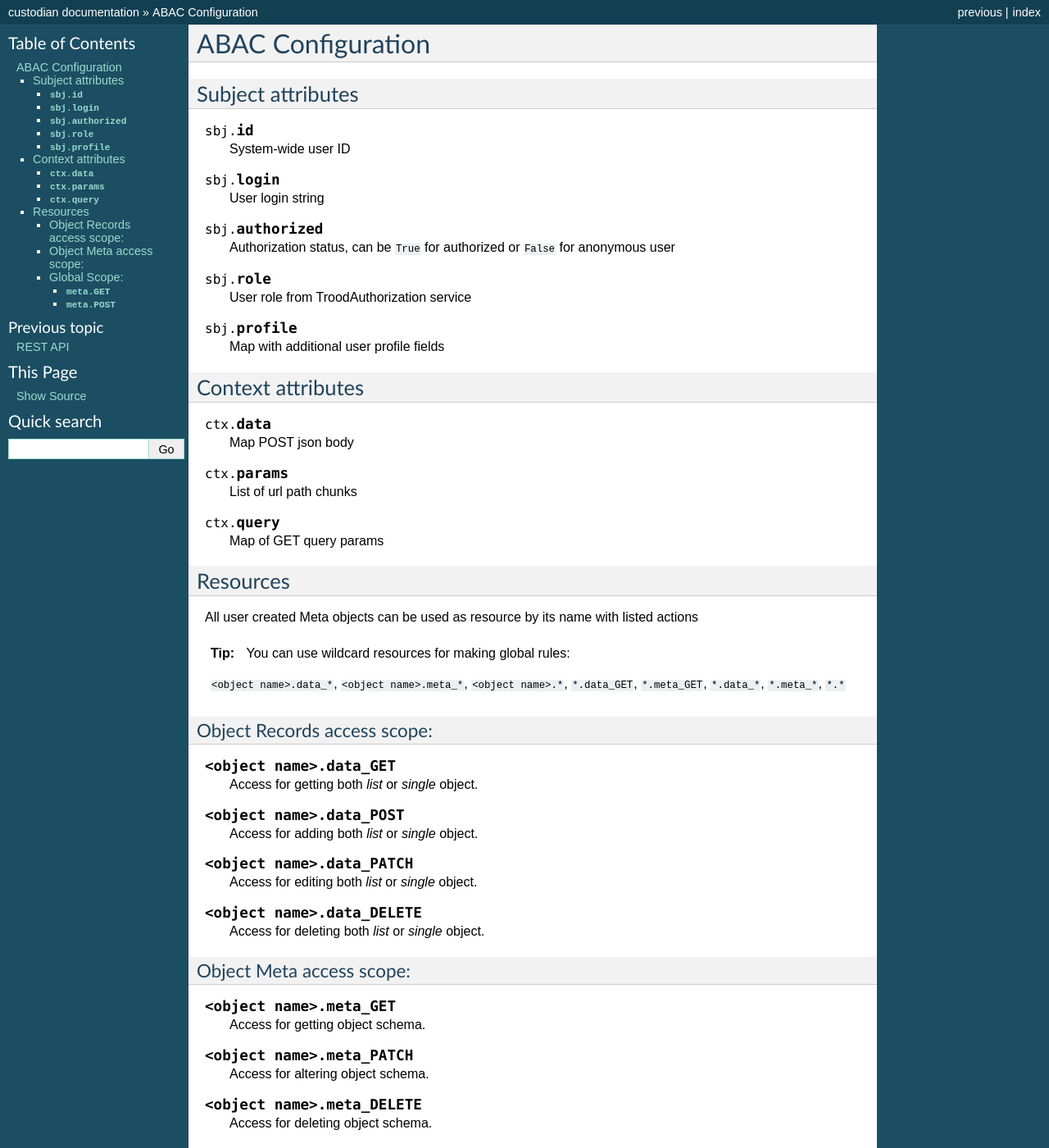
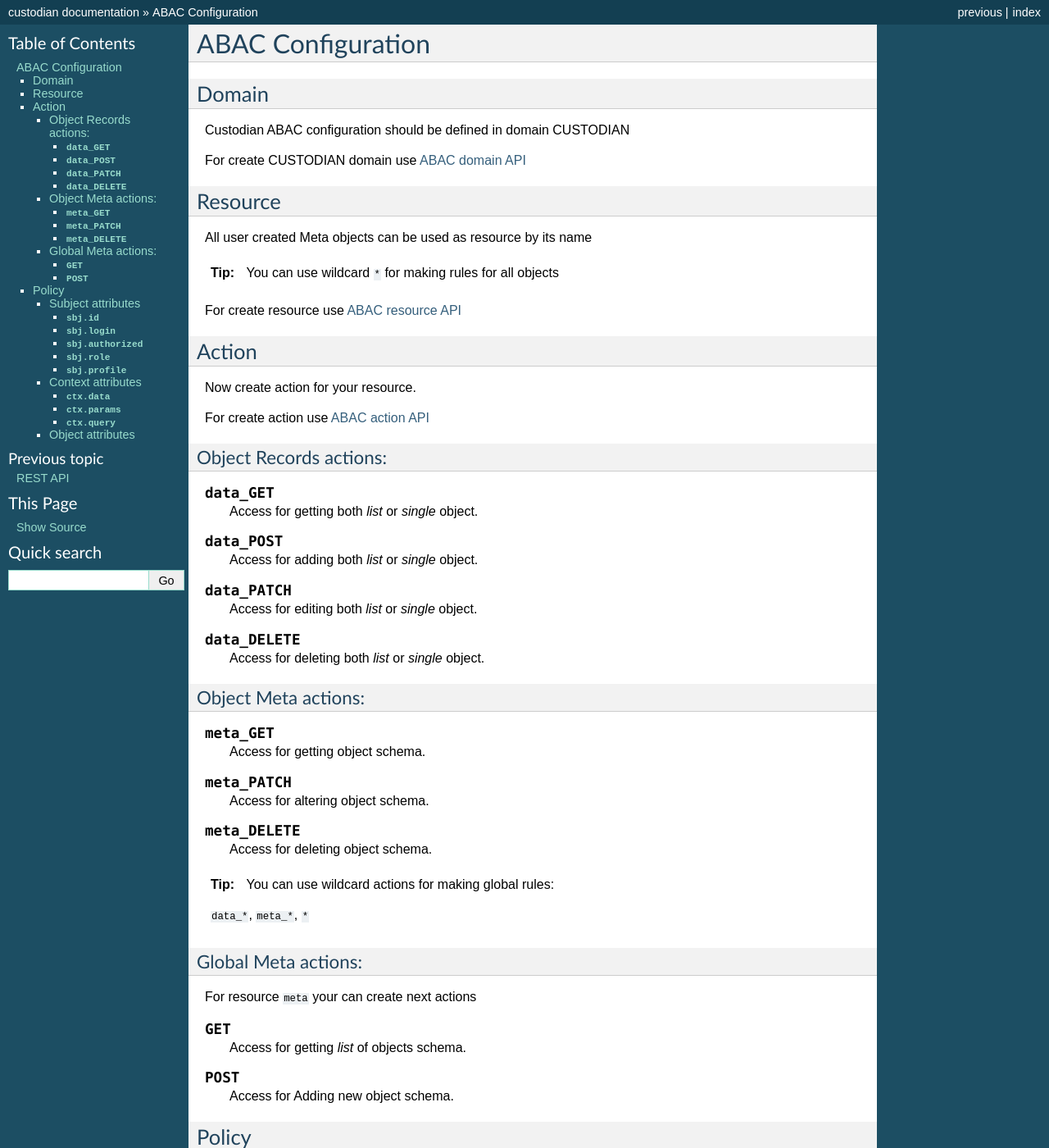
Before and after one commit to TroodInc/custodian, a Sphinx documentation site: the page built from docs/abac.rst, in a window 1280 px wide and 1400 px high. Shown: the whole window at 82% size. Built offline with Sphinx 7.4.7, drawn with Linux system fonts in a browser that asks for light colours; some of the changed text lies outside the part shown.

Commit message:
Update Custodian ABAC documentation (#145)
* Update Custodian ABAC documentation

* Update Custodian ABAC documentation (fix)

* Update Custodian ABAC documentation (fix)

```diff
--- a/docs/abac.rst
+++ b/docs/abac.rst
@@ -1,9 +1,107 @@
 ABAC Configuration
 ==================
 
+Domain
+-------
+
+Custodian ABAC configuration should be defined in domain CUSTODIAN
+
+.. _`ABAC domain API`: /troodcore/auth/rest-api.html#abac-domain
+
+For create CUSTODIAN domain use `ABAC domain API`_
+
+Resource
+---------
+
+All user created Meta objects can be used as resource by its name
+
+.. tip::
+
+    You can use wildcard ``*`` for making rules for all objects
+
+.. _`ABAC resource API`: /troodcore/auth/rest-api.html#abac-resource
+
+For create resource use `ABAC resource API`_
+
+Action
+-------
+
+Now create action for your resource.
+
+.. _`ABAC action API`: /troodcore/auth/rest-api.html#abac-action
+
+For create action use `ABAC action API`_
+
+Object Records actions:
+~~~~~~~~~~~~~~~~~~~~~~~~
+
+.. attribute:: data_GET
+
+    Access for getting both *list* or *single* object.
+
+.. attribute:: data_POST
+
+    Access for adding both *list* or *single* object.
+
+.. attribute:: data_PATCH
+
+    Access for editing both *list* or *single* object.
+
+.. attribute:: data_DELETE
+
+    Access for deleting both *list* or *single* object.
+
+Object Meta actions:
+~~~~~~~~~~~~~~~~~~~~~~~~~
+
+.. attribute:: meta_GET
+
+    Access for getting object schema.
+
+
+.. attribute:: meta_PATCH
+
+    Access for altering object schema.
+
+
+.. attribute:: meta_DELETE
+
+    Access for deleting object schema.
+
+
+.. tip::
+
+    You can use wildcard actions for making global rules:
+
+    ``data_*``, ``meta_*``, ``*``
+
+
+Global Meta actions:
+~~~~~~~~~~~~~~~~~~~~~~~~~~
+
+For resource ``meta`` your can create next actions
+
+.. attribute:: GET
+
+    Access for getting *list* of objects schema.
+
+.. attribute:: POST
+
+    Access for Adding new object schema.
+
+Policy
+-------
+
+Now you can create policy with rules
+
+.. _`ABAC policy API`: /troodcore/auth/rest-api.html#abac-policy
+
+For create policy use `ABAC policy API`_
+
+Rules can be configured on next attributes:
 
 Subject attributes
-------------------
+~~~~~~~~~~~~~~~~~~~~~
 
 .. attribute:: sbj.id
 
@@ -31,7 +129,7 @@
 
 
 Context attributes
-------------------
+~~~~~~~~~~~~~~~~~~~~~
 
 .. attribute:: ctx.data
 
@@ -47,68 +145,13 @@
 
     Map of GET query params
 
+Object attributes
+~~~~~~~~~~~~~~~~~~~~~
 
-Resources
-----------
+.. attribute:: obj.*
 
-All user created Meta objects can be used as resource by its name with listed actions
+    Object attributes contains all fields of Meta object
 
-.. tip::
+    .. important::
 
-    You can use wildcard resources for making global rules:
-
-    ``<object name>.data_*``, ``<object name>.meta_*``, ``<object name>.*``, ``*.data_GET``, ``*.meta_GET``, ``*.data_*``, ``*.meta_*``, ``*.*``
-
-
-
-Object Records access scope:
-~~~~~~~~~~~~~~~~~~~~~~~~~~~~
-
-.. attribute:: <object name>.data_GET
-
-    Access for getting both *list* or *single* object.
-
-
-.. attribute:: <object name>.data_POST
-
-    Access for adding both *list* or *single* object.
-
-
-.. attribute:: <object name>.data_PATCH
-
-    Access for editing both *list* or *single* object.
-
-
-.. attribute:: <object name>.data_DELETE
-
-    Access for deleting both *list* or *single* object.
-
-Object Meta access scope:
-~~~~~~~~~~~~~~~~~~~~~~~~~
-
-.. attribute:: <object name>.meta_GET
-
-    Access for getting object schema.
-
-
-.. attribute:: <object name>.meta_PATCH
-
-    Access for altering object schema.
-
-
-.. attribute:: <object name>.meta_DELETE
-
-    Access for deleting object schema.
-
-
-Global Scope:
-~~~~~~~~~~~~~
-
-.. attribute:: meta.GET
-
-    Access for getting *list* of objects schema.
-
-
-.. attribute:: meta.POST
-
-    Access for Adding new object schema.
+        **obj** not exist for *POST actions
```
